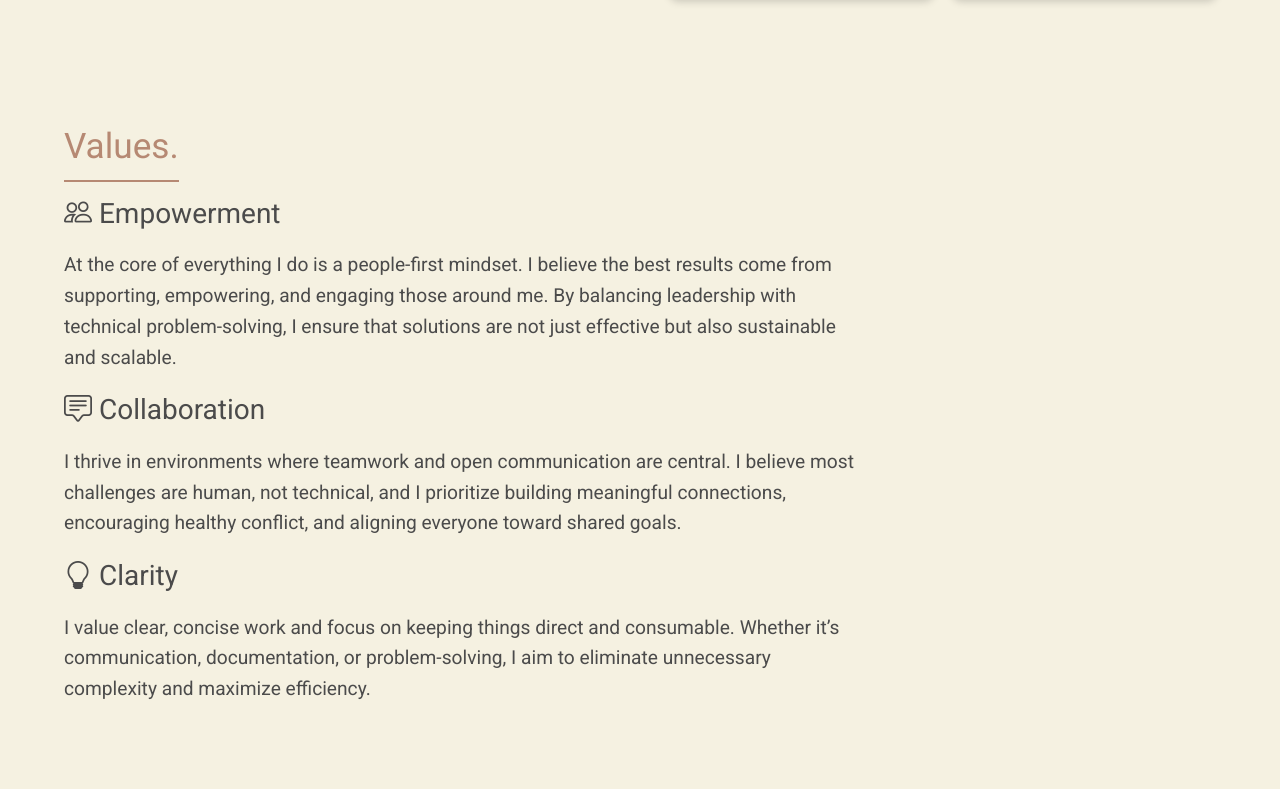
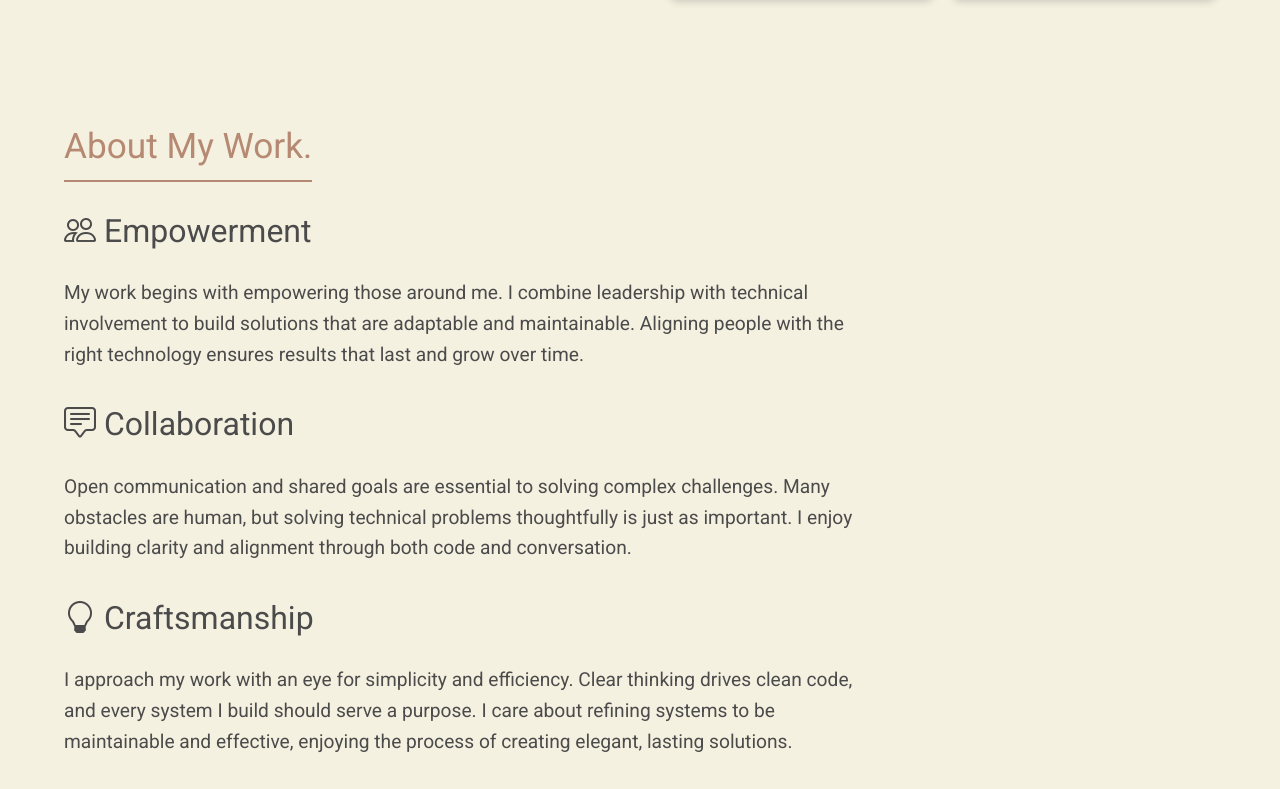
Before and after one commit to tristen-k/tristen-k.github.io, a website: page index.html in a window 1280 px wide. Shown: the part 1591-2380 px from the top of the page. Drawn offline with nearby package versions, Linux system fonts and the light colour scheme.

Commit message:
Refactored the content and title in the values section, adjusted animate on scroll selections

```diff
--- a/css/styles.css
+++ b/css/styles.css
@@ -100,7 +100,7 @@ body::before, body::after {
     display: inline-block;
 }
 
-.content-section h2::after {
+.content-section h2::after, #contact h2::after {
     content: '';
     position: absolute;
     bottom: -5px;
@@ -119,15 +119,13 @@ body::before, body::after {
     display: inline-block;
 }
 
-#contact h2::after {
-    content: '';
-    position: absolute;
-    bottom: -5px;
-    left: 50%;
-    transform: translateX(-50%);
-    width: 50px;
-    height: 2px;
-    background-color: var(--accent-brown);
+.content-section h3 {
+    font-size: clamp(1.6rem, 2.5vw, 2rem); /* Slightly smaller than h2 */
+    margin-top: 15px; /* Balanced spacing with content below */
+    display: inline-flex; /* Align icon and text horizontally */
+    align-items: center;
+    gap: 8px; /* Space between the icon and text */
+    position: relative; /* Align with h2's positioning */
 }
 
 /* Media Section: Grid Layout */
--- a/index.html
+++ b/index.html
@@ -17,7 +17,7 @@
 
 <body>
   <!-- Greeting Section -->
-  <section class="greeting" data-aos="fade-up">
+  <section class="greeting" data-aos="zoom-in" data-aos-duration="1500">
     <h1 class="greeting__heading">Hi, I'm Tristen Kary.</h1>
     <p class="greeting__text">A software engineer from Sioux Falls, South Dakota. Thank you for visiting.</p>
     <div class="scroll-down" id="scrollArrow">
@@ -29,9 +29,9 @@
   <section class="content-section" id="about">
     <div class="content">
       <h2 data-aos="fade-right">About me.</h2>
-      <p data-aos="fade-left">I’m a developer who believes in the power of technology to connect people and solve meaningful problems.</p>
-      <p data-aos="fade-left">Growing up in South Dakota may not be the usual backdrop for a career in tech, but the open spaces have always given me plenty of room to think. When I wasn’t out exploring nature, I was inside figuring out how to make my parents’ Dell desktop do more than it was probably meant to. That’s where it all started—tinkering, hosting game servers for friends, and eventually diving deep into programming.</p>
-      <p data-aos="fade-left">I graduated with an Associate’s degree in Computer Science in 2020, and since then, I’ve been working as a software engineer, bringing that same curiosity and love for problem-solving to every project. When I’m not working, I’m usually outdoors, spending time with family, or finding new adventures with our dog.</p>
+      <p data-aos="fade-right">I’m a developer who believes in the power of technology to connect people and solve meaningful problems.</p>
+      <p data-aos="fade-right">Growing up in South Dakota may not be the usual backdrop for a career in tech, but the open spaces have always given me plenty of room to think. When I wasn’t out exploring nature, I was inside figuring out how to make my parents’ Dell desktop do more than it was probably meant to. That’s where it all started—tinkering, hosting game servers for friends, and eventually diving deep into programming.</p>
+      <p data-aos="fade-right">I graduated with an Associate’s degree in Computer Science in 2020, and since then, I’ve been working as a software engineer, bringing that same curiosity and love for problem-solving to every project. When I’m not working, I’m usually outdoors, spending time with family, or finding new adventures with our dog.</p>
     </div>
 
     <!-- Media Section: Map and Additional Images -->
@@ -47,20 +47,29 @@
   </section>
 
   <!-- Values Section -->
-  <section class="content-section" id="values">
+  <section class="content-section" id="about-my-work">
     <div class="content" data-aos="fade-up">
-      <h2 data-aos="fade-right">Values.</h2>
-      <div class="value">
+      <h2 data-aos="fade-right">About My Work.</h2>
+
+      <div data-aos="fade-up-left" class="value">
         <h3><i class="bi bi-people"></i> Empowerment</h3>
-        <p>At the core of everything I do is a people-first mindset. I believe the best results come from supporting, empowering, and engaging those around me. By balancing leadership with technical problem-solving, I ensure that solutions are not just effective but also sustainable and scalable.</p>
+        <p>
+          My work begins with empowering those around me. I combine leadership with technical involvement to build solutions that are adaptable and maintainable. Aligning people with the right technology ensures results that last and grow over time.
+        </p>
       </div>
-      <div class="value">
+
+      <div data-aos="fade-up-right" class="value">
         <h3><i class="bi bi-chat-square-text"></i> Collaboration</h3>
-        <p>I thrive in environments where teamwork and open communication are central. I believe most challenges are human, not technical, and I prioritize building meaningful connections, encouraging healthy conflict, and aligning everyone toward shared goals.</p>
+        <p>
+          Open communication and shared goals are essential to solving complex challenges. Many obstacles are human, but solving technical problems thoughtfully is just as important. I enjoy building clarity and alignment through both code and conversation.
+        </p>
       </div>
-      <div class="value">
-        <h3><i class="bi bi-lightbulb"></i> Clarity</h3>
-        <p>I value clear, concise work and focus on keeping things direct and consumable. Whether it’s communication, documentation, or problem-solving, I aim to eliminate unnecessary complexity and maximize efficiency.</p>
+
+      <div data-aos="fade-up-left" class="value">
+        <h3><i class="bi bi-lightbulb"></i> Craftsmanship</h3>
+        <p>
+          I approach my work with an eye for simplicity and efficiency. Clear thinking drives clean code, and every system I build should serve a purpose. I care about refining systems to be maintainable and effective, enjoying the process of creating elegant, lasting solutions.
+        </p>
       </div>
     </div>
   </section>
```
